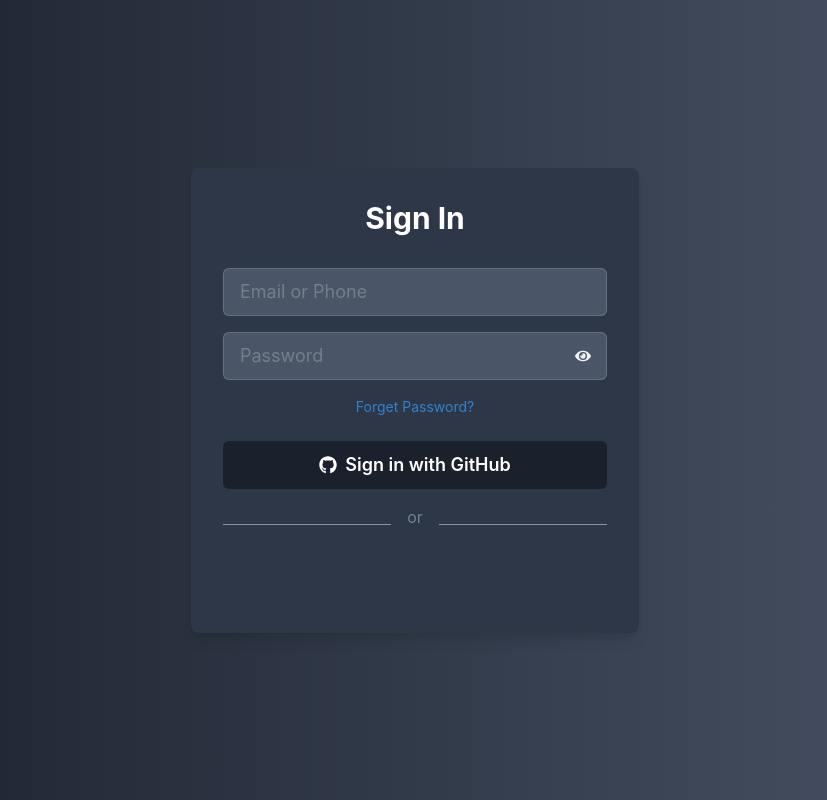
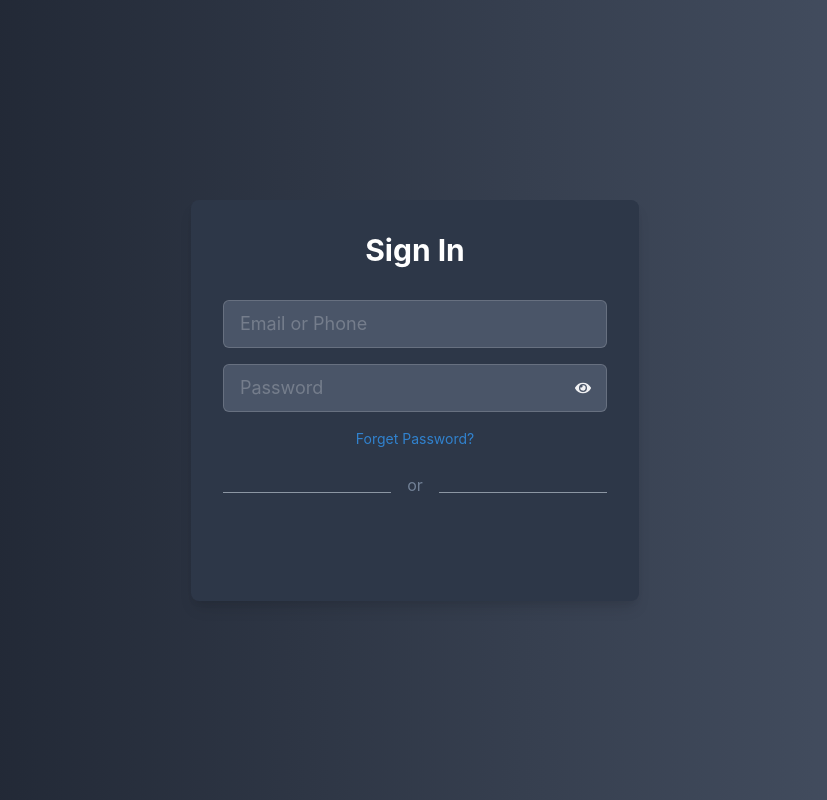
Before and after one commit to sarthak576/ByteCode, a React (Vite) app: page / in a window 1280 px wide. Shown: the whole page, without its empty margins (225-1052 px from the left). Built offline with nearby package versions, Linux system fonts and the light colour scheme.

Commit message:
google autho  displayed for now as push it to linkdin

```diff
--- a/src/components/Signin.jsx
+++ b/src/components/Signin.jsx
@@ -42,9 +42,9 @@ const SignIn = ({ setIsLoggedIn }) => {
             </Text>
           </VStack>
           <VStack spacing={4} w="full">
-            <Button leftIcon={<FaGithub />} bg="gray.800" color="white" w="full" size="lg"
+            {/* <Button leftIcon={<FaGithub />} bg="gray.800" color="white" w="full" size="lg"
               _hover={{ bg: 'gray.700' }}   onClick={() => window.location.href = "http://localhost:5173/codeeditor"}
->Sign in with GitHub</Button>
+>Sign in with GitHub</Button> */}
             <Flex align="center" w="full">
               <Divider borderColor="gray.300" />
               <Text px={4} color="gray.500">or</Text>
```
